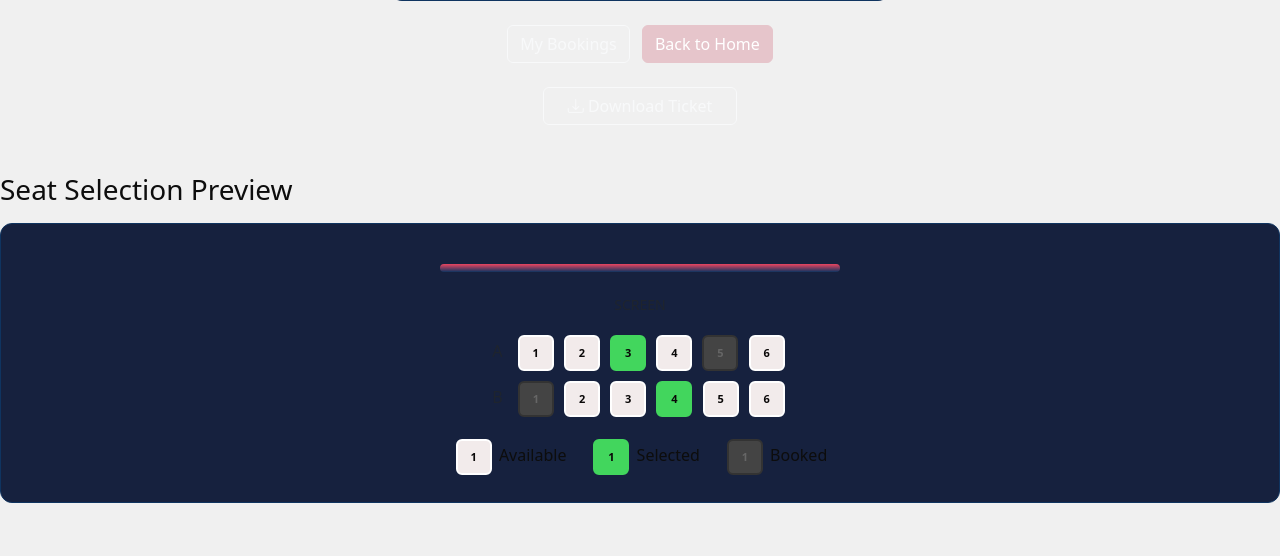
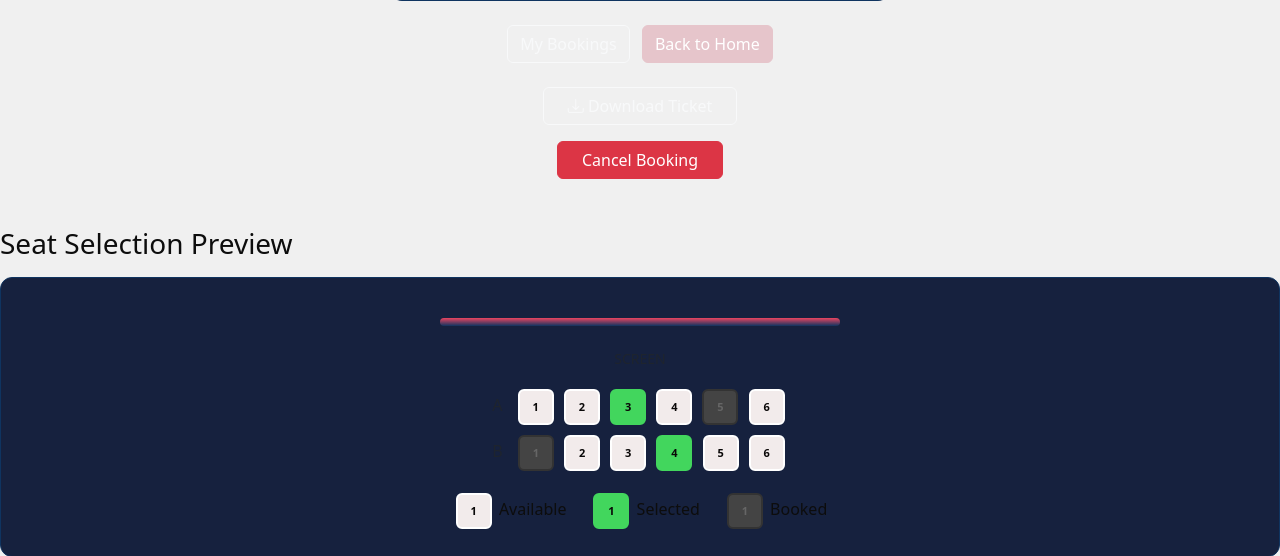
Before and after one commit to Work105/movie-ticket-system, a Django app: template tickets/templates/tickets/booking_detail.html in a window 1280 px wide. Shown: the part 725-1281 px from the top of the page. Run offline with Django 5.2, Linux system fonts and the light colour scheme; the template is opened without the code that fills it, so the values that code supplies are empty.

Commit message:
Update booking_detail.html

```diff
--- a/tickets/templates/tickets/booking_detail.html
+++ b/tickets/templates/tickets/booking_detail.html
@@ -40,4 +40,15 @@
     <i class="bi bi-download"></i> Download Ticket
   </a>
 </div>
+<div class="text-center mt-3">
+  {% if booking.status != "cancelled" %}
+    <a href="{% url 'cancel_booking' booking.id %}"
+       class="btn btn-danger px-4"
+       onclick="return confirm('Are you sure you want to cancel this booking?');">
+       Cancel Booking
+    </a>
+  {% else %}
+    <span class="badge bg-secondary">Booking Cancelled</span>
+  {% endif %}
+</div>
 {% endblock %}
```
